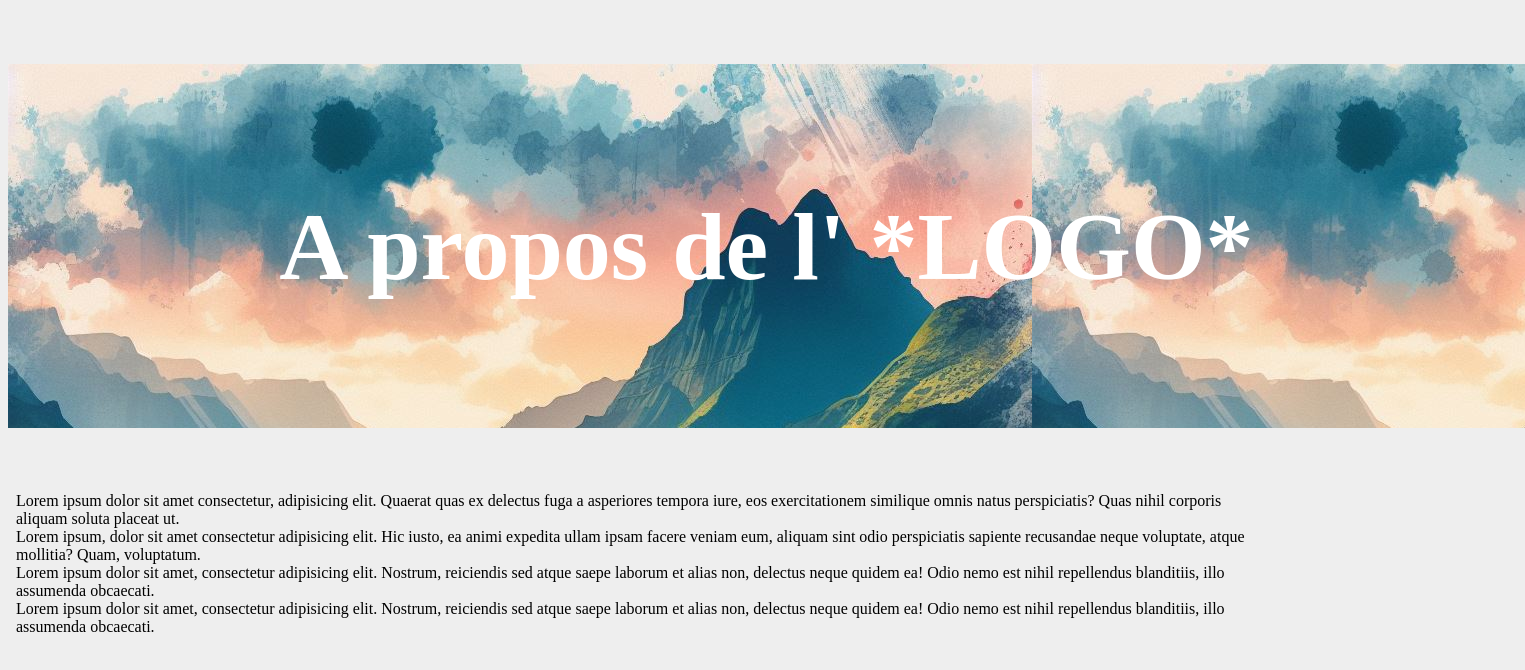
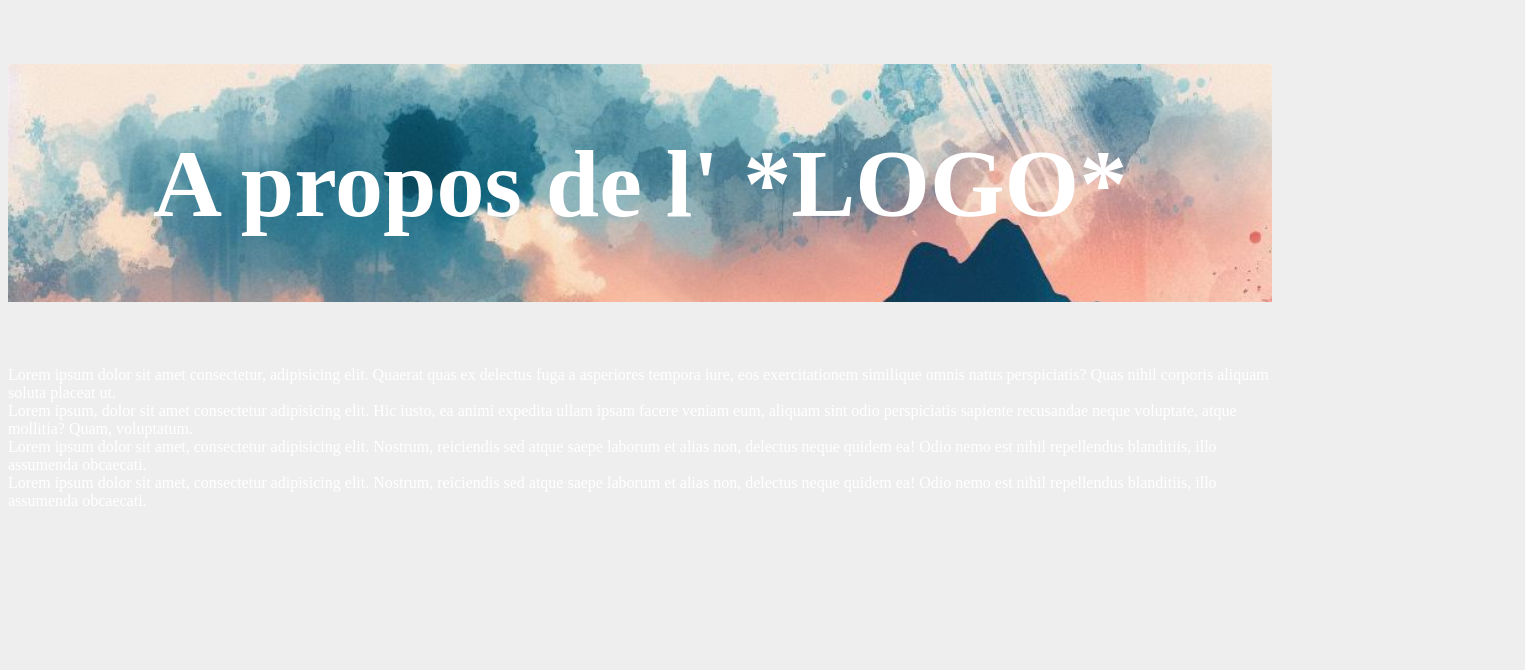
Before and after one commit to WildCodeSchool-2023-09/afac974, a React (Vite) app in the folder frontend/: page /apropos in a window 1280 px wide. Shown: the top 670 px of the page, 1525 px wide, since content can reach past the window. Built offline with nearby package versions, Linux system fonts and the light colour scheme; a web font is replaced by a local one; what granim would draw is missing.

Commit message:
start to fixed background title image

```diff
--- a/frontend/src/pages/A_propos/Apropos.jsx
+++ b/frontend/src/pages/A_propos/Apropos.jsx
@@ -5,7 +5,7 @@ function Apropos() {
   return (
     <div className="global">
       <h1>A propos de l' *LOGO*</h1>
-      <body>
+      <div>
         <p>
           Lorem ipsum dolor sit amet consectetur, adipisicing elit. Quaerat quas
           ex delectus fuga a asperiores tempora iure, eos exercitationem
@@ -30,7 +30,7 @@ function Apropos() {
           ea! Odio nemo est nihil repellendus blanditiis, illo assumenda
           obcaecati.
         </p>
-      </body>
+      </div>
     </div>
   );
 }
--- a/frontend/src/pages/A_propos/Apropos.scss
+++ b/frontend/src/pages/A_propos/Apropos.scss
@@ -9,8 +9,14 @@
     font-size: 6rem;
     color: white;
     background-image: url("/public/tableaux/tableau1.jpeg");
-    width: 100%;
-    padding: 10%;
+    background-size: cover;
+    padding: 5%;
+  }
+
+  p {
+    color: white;
+    display: block;
+    justify-content: space-around;
   }
 }
 
```
